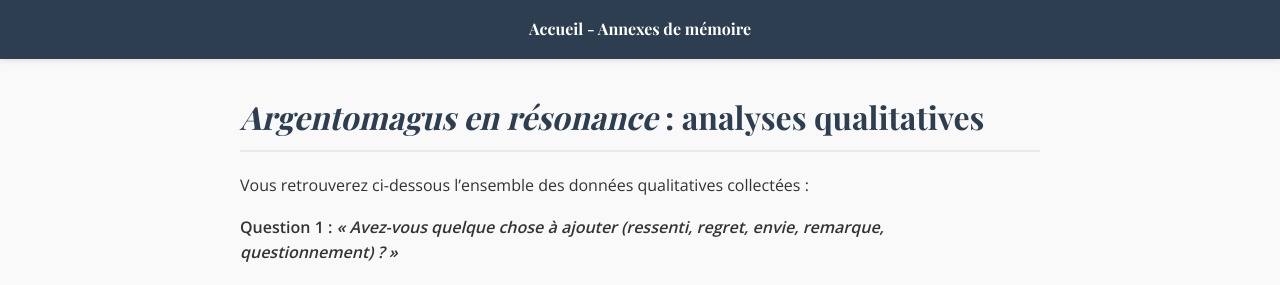
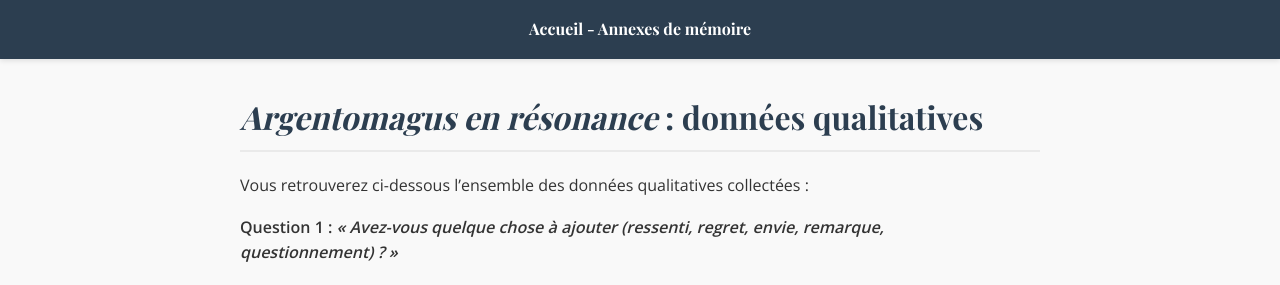
Before and after one commit to agathekowalski/ensll_memoire_p2026, a Jekyll site: the page built from argentomagusresonne/index.md, in a window 1280 px wide. Shown: the top 285 px of the page. Built offline with Jekyll 4.4.1, drawn with Linux system fonts in a browser that asks for light colours.

Commit message:
Update index.md

```diff
--- a/argentomagusresonne/index.md
+++ b/argentomagusresonne/index.md
@@ -3,7 +3,7 @@ layout: default
 title: Argentomagus en résonance
 
 ---
-# *Argentomagus en résonance* : analyses qualitatives
+# *Argentomagus en résonance* : données qualitatives
 
 Vous retrouverez ci-dessous l'ensemble des données qualitatives collectées :
 
```
